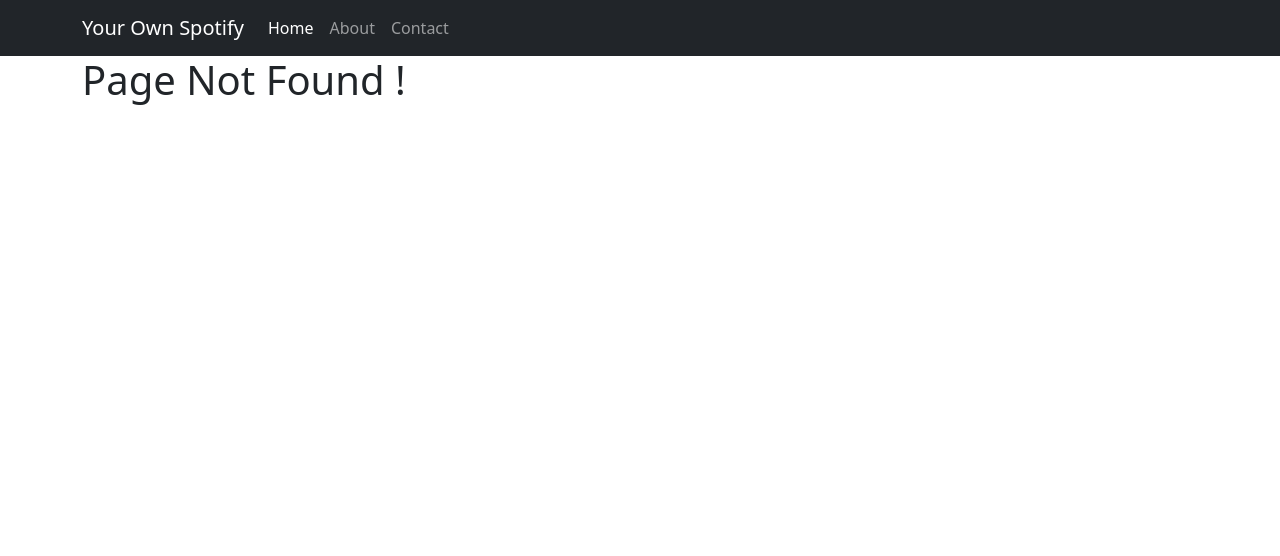
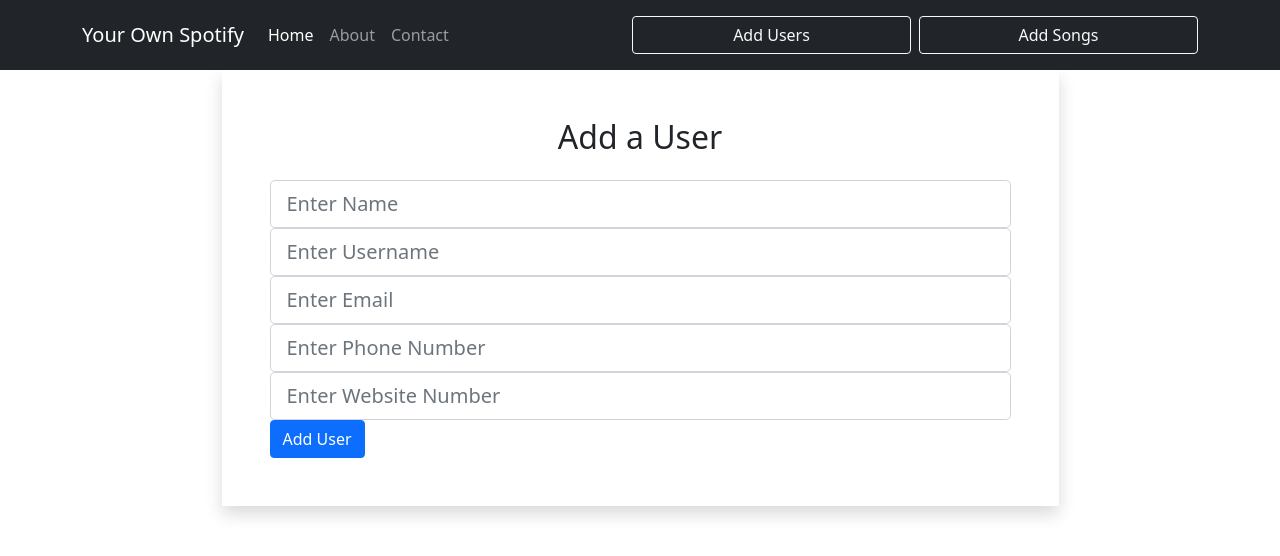
Before and after one commit to kartikpathak1999/chalja, a React (Create React App) app: page /user/add in a window 1280 px wide. Before the commit this address had no page. Shown: the top 556 px of the page. Built offline with nearby package versions, Linux system fonts and the light colour scheme.

Commit message:
user page added

```diff
--- a/db.json
+++ b/db.json
@@ -1,5 +1,5 @@
 {
-    "users":[
+  "users": [
     {
       "id": 1,
       "name": "Leanne Graham",
@@ -229,6 +229,30 @@
         "catchPhrase": "Centralized empowering task-force",
         "bs": "target end-to-end models"
       }
+    },
+    {
+      "name": "Aswini Verma",
+      "username": "asdad",
+      "email": "as6dec@gmail.com",
+      "phone": "7004789484",
+      "website": "asw@fajda.com",
+      "id": 11
+    },
+    {
+      "name": "Aswini Verma",
+      "username": "asdad",
+      "email": "as6dec@gmail.com",
+      "phone": "7004789484",
+      "website": "asw@fajda.com",
+      "id": 12
+    },
+    {
+      "name": "test",
+      "username": "da",
+      "email": "as6dec@gmail.com",
+      "phone": "07004789484",
+      "website": "123",
+      "id": 13
     }
   ]
 }
--- a/public/index.html
+++ b/public/index.html
@@ -3,6 +3,7 @@
   <head>
     <meta charset="utf-8" />
     <link rel="icon" href="%PUBLIC_URL%/favicon.ico" />
+    <link rel="stylesheet" href="https://cdnjs.cloudflare.com/ajax/libs/font-awesome/6.1.1/css/all.min.css">
     <meta name="viewport" content="width=device-width, initial-scale=1" />
     <meta name="theme-color" content="#000000" />
     <meta
--- a/src/App.js
+++ b/src/App.js
@@ -5,6 +5,7 @@
 import Navbar from "./component/layout/Navbar";
 import PageNotFound from "./component/pages/PageNotFound";
 import {BrowserRouter as Router, Route, Switch} from "react-router-dom";
+import Adduser from "./component/users/Adduser";
 
 
 function App() {
@@ -17,6 +18,7 @@
           <Route exact path = "/" component={Home}></Route>
           <Route exact path = "/about" component={About}></Route>
           <Route exact path = "/contact" component={Contact}></Route>
+          <Route exact path = "/user/add" component={Adduser}></Route>
           <Route exact path = "*" component={PageNotFound}></Route>
         </Switch>
         </div>
--- a/src/component/layout/Navbar.js
+++ b/src/component/layout/Navbar.js
@@ -26,6 +26,8 @@
           </ul>
 
         </div>
+        <Link className='btn btn-outline-light w-25 m-2' to = "/user/add">Add Users</Link>
+        <Link className='btn btn-outline-light w-25'>Add Songs</Link>
         </div>
       </nav>
 
--- a/src/component/pages/Home.js
+++ b/src/component/pages/Home.js
@@ -1,5 +1,6 @@
 import React, {useState, useEffect} from 'react';
 import axios from 'axios';
+import {Link} from 'react-router-dom';
 const Home = () =>{
     const [users,setUsers] = useState([]);
 
@@ -36,6 +37,9 @@
                 <td>{user.username}</td>
                 <td>{user.email}</td>
                 <td>
+                    <Link className="btn m-2"><i class="fa-solid fa-eye"></i></Link>
+                    <Link className="btn m-2"><i class="fa-solid fa-pen"></i></Link>
+                    <Link className="btn m-2"><i class="fa-solid fa-trash-can"></i></Link>
 
                 </td>
             </tr>
--- /dev/null
+++ b/src/component/users/Adduser.js
@@ -0,0 +1,94 @@
+import axios from "axios";
+import { useHistory } from "react-router-dom";
+import{React,useState} from "react";
+
+const Adduser = () =>{
+    let history = useHistory;
+    const [user,setUser] = useState({
+        name:"",
+        username:"",
+        email:"",
+        phone:"",
+        website:"",
+    });
+
+    const {name,username,email,phone,website} = user;
+
+    const onInputChange = e =>{
+        setUser({
+            ...user,[e.target.name]:e.target.value
+        });
+    };
+
+    const onSubmit = async e =>{
+        e.preventDefault();
+        await axios.post("http://localhost:3001/users",user);
+        history.push("/");
+
+    }
+
+    return(
+        <div className="container">
+            <div className="w-75 mx-auto shadow p-5">
+                <h2 className="text-center mb-4">Add a User</h2>
+                <form onSubmit={e=> onSubmit(e)}>
+                    <div className="form-group">
+                        <input
+                        type="text"
+                        className="form-control form-control-lg"
+                        placeholder="Enter Name"
+                        name = "name"
+                        value={name}
+                        onChange={e=> onInputChange(e)}
+                        ></input>
+                        </div>
+                    <div className="form-group">
+                    <input
+                        type="text"
+                        className="form-control form-control-lg"
+                        placeholder="Enter Username"
+                        name = "username"
+                        value={username}
+                        onChange={e=> onInputChange(e)}
+                        ></input>
+                    </div>
+                    <div className="form-group">
+                    <input
+                        type="text"
+                        className="form-control form-control-lg"
+                        placeholder="Enter Email"
+                        name = "email"
+                        value={email}
+                        onChange={e=> onInputChange(e)}
+                        ></input>
+                    </div>
+                    <div className="form-group">
+                    <input
+                        type="text"
+                        className="form-control form-control-lg"
+                        placeholder="Enter Phone Number"
+                        name = "phone"
+                        value={phone}
+                        onChange={e=> onInputChange(e)}
+                        ></input>
+                    </div>
+                    <div className="form-group">
+                    <input
+                        type="text"
+                        className="form-control form-control-lg"
+                        placeholder="Enter Website Number"
+                        name = "website"
+                        value={website}
+                        onChange={e=> onInputChange(e)}
+                        ></input>
+                    </div>
+                    <button className="btn btn-primary btn-block">Add User</button>
+                </form>
+
+            </div>
+
+        </div>
+    );
+}
+
+export default Adduser;
```
Lines whose indentation alone changed are shown as unchanged.
